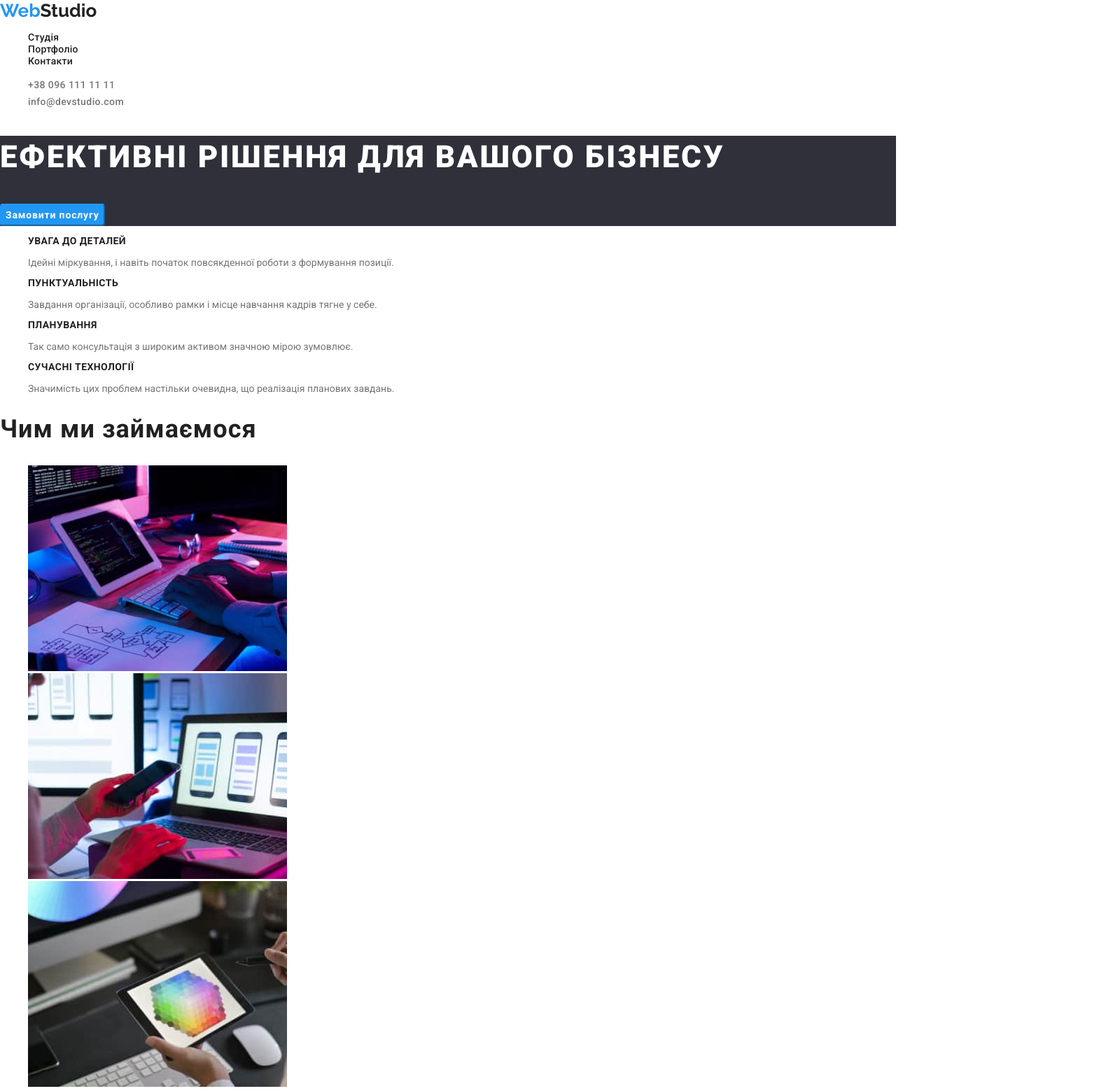
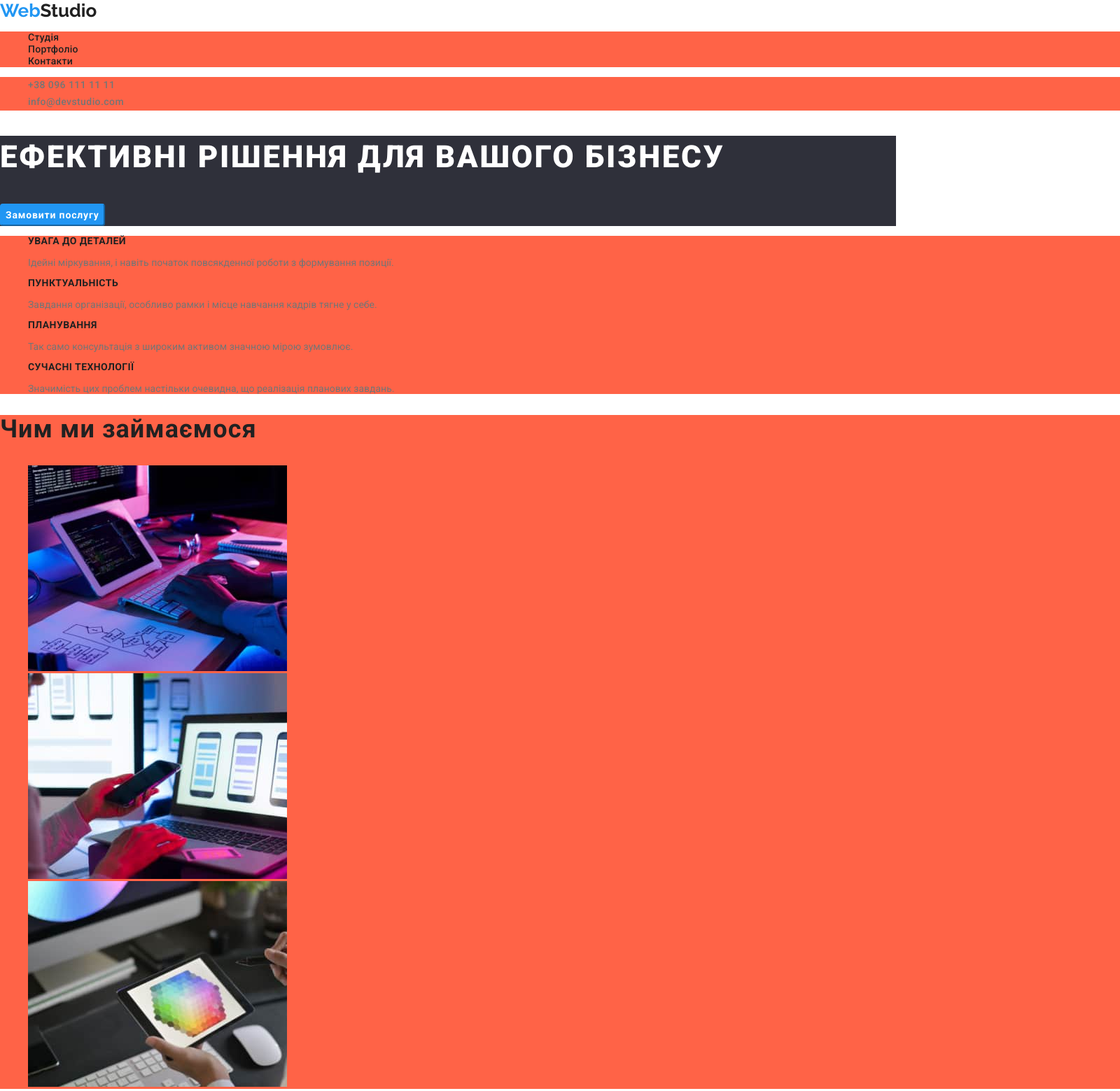
Before and after one commit to AlbinaKovalchuk/goit-markup-hw-03, a plain HTML site: page index.html in a window 1280 px wide. Shown: the top 1559 px of the page at 70% size, 1600 px wide, since content can reach past the window. Drawn offline with nearby package versions, Linux system fonts and the light colour scheme.

Commit message:
add block

```diff
--- a/css/styles.css
+++ b/css/styles.css
@@ -51,6 +51,13 @@ body {
     margin: -1px;
 }
 
+.container {
+    /* outline: 2px tomato; */
+    background-color: tomato;
+    width: 1600px;
+
+
+}
 /* ------------------заголовок с навигацией------------- */
 .logo {
     font-family: 'Raleway';
@@ -94,6 +101,7 @@ body {
     color: var(--primary-background-color);
     text-transform: uppercase;
     letter-spacing: 0.06em;
+
 
 }
 
--- a/index.html
+++ b/index.html
@@ -23,20 +23,20 @@
 <body>
     <!-------------------------------------- Header ------------------->
     <header>
-        <nav>
-            <a class="logo link" href="./index.html" lang="en"><span class="logo-accent">Web</span>Studio</a>
+        <a class="logo link" href="./index.html" lang="en"><span class="logo-accent">Web</span>Studio</a>
+        <nav class="container">
             <ul class="list">
                 <li><a class="link nav-link" href="./index.html">Студія</a> </li>
                 <li><a class="link nav-link" href="./portfolio.html">Портфоліо</a> </li>
                 <li><a class="link nav-link" href="#">Контакти</a> </li>
             </ul>
         </nav>
-
-        <ul class="list">
-            <li><a class="link contacts nav-link" href="tel:+380961111111">+38 096 111 11 11</a> </li>
-            <li><a class="link contacts nav-link" href="mailto:info@devstudio.com">info@devstudio.com</a> </li>
-        </ul>
-
+        <div class="container">
+            <ul class="list">
+                <li><a class="link contacts nav-link" href="tel:+380961111111">+38 096 111 11 11</a> </li>
+                <li><a class="link contacts nav-link" href="mailto:info@devstudio.com">info@devstudio.com</a> </li>
+            </ul>
+        </div>
         <main>
             <!---------------------------- section Hero------------------->
             <section class="hero">
@@ -44,7 +44,7 @@
                 <button class=" button button-hero" type="button">Замовити послугу</button>
             </section>
             <!--------------------------section benefits ------------------->
-            <section>
+            <section class="container">
                 <!-- ЗАХОВАТИ ЗАГОЛОВОК++ -->
                 <h2 class="visually-hidden">Наші переваги</h2>
                 <ul class="list">
@@ -67,7 +67,7 @@
                 </ul>
             </section>
             <!-- --------------------------about ------------------------>
-            <div>
+            <div class="container">
                 <h2 class="title">Чим ми займаємося</h2>
                 <ul class="list">
                     <li><img src="./images/box1.jpg" alt="компютер" width="370"></li>
@@ -76,7 +76,7 @@
                 </ul>
             </div>
             <!-- ----------------------- team --------------------------- -->
-            <section>
+            <section class="container">
                 <h2 class="title">Наша команда</h2>
                 <ul class="list">
                     <li>
@@ -105,6 +105,8 @@
             </section>
         </main>
         <!------------------------------------- footer -----------------  -->
+
+        <div class="container">
         <footer class="footer">
             <a class="link footer-logo" href="./index.html" lang="en"> <span class="logo-accent">Web</span>Studio</a>
             <address>
@@ -116,6 +118,7 @@
                 <li><a class="link contacts" href="tel:+380961111111">+38 096 111 11 11</a></li>
             </ul>
         </footer>
+        </div>
 </body>
 
 </html>
```
Also changed, not shown: portfolio.html (+13 -5 lines), 1 other file.
